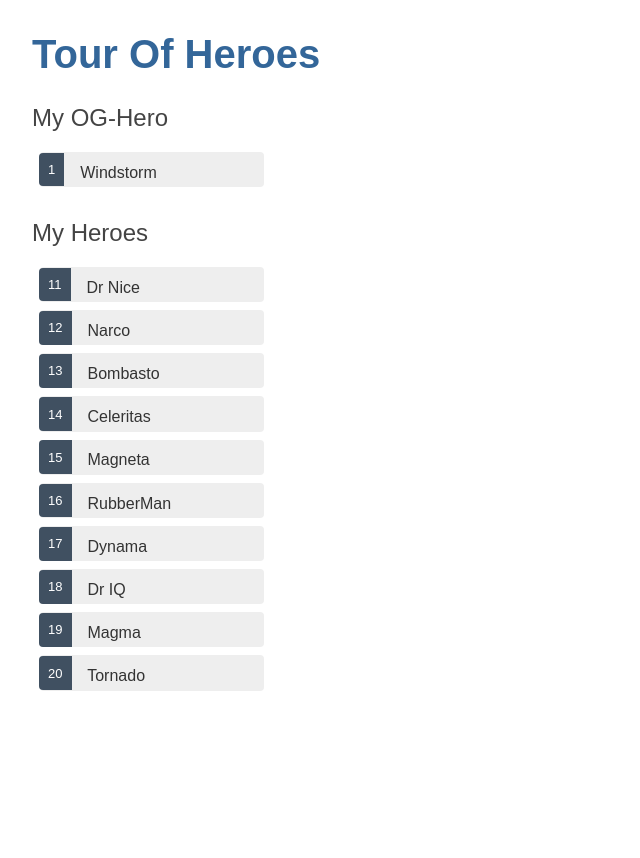
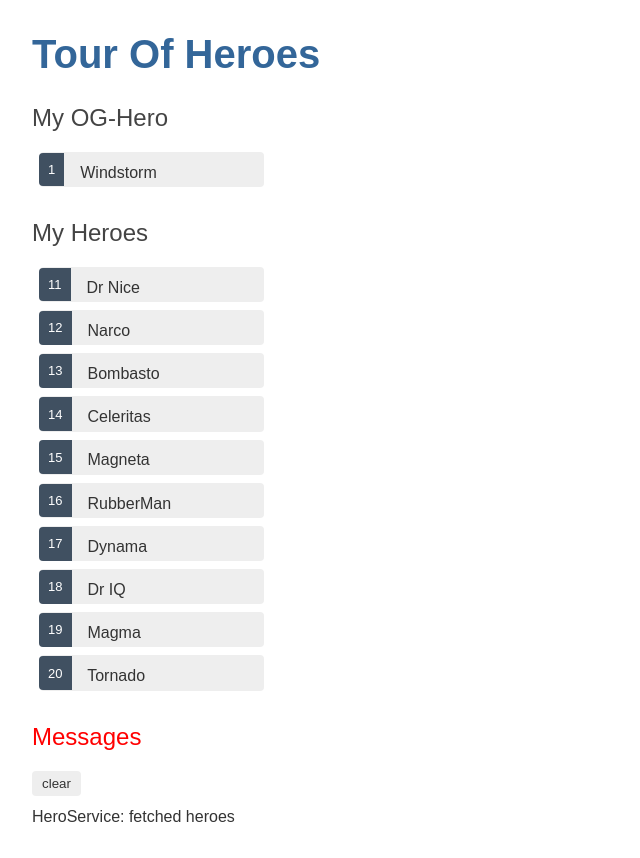
Before and after one commit to PaulV1990/TourOfHeroes, an Angular app: page / in a window 1280 px wide. Shown: the whole page, without its empty margins (0-640 px from the left). Before the commit the page ends 800 px from the top, so only its background shows below. Built offline with nearby package versions, Linux system fonts and the light colour scheme.

Commit message:
4. Added CSS and added messages

```diff
--- a/src/app/app.component.html
+++ b/src/app/app.component.html
@@ -1,2 +1,3 @@
 <h1>{{title}}</h1>
 <app-heroes></app-heroes>
+<app-messages></app-messages>
--- a/src/app/app.module.ts
+++ b/src/app/app.module.ts
@@ -5,12 +5,14 @@
 import { HeroesComponent } from './heroes/heroes.component';
 import {FormsModule} from '@angular/forms';
 import { HeroDetailComponent } from './hero-detail/hero-detail.component';
+import { MessagesComponent } from './messages/messages.component';
 
 @NgModule({
   declarations: [
     AppComponent,
     HeroesComponent,
-    HeroDetailComponent
+    HeroDetailComponent,
+    MessagesComponent
   ],
   imports: [
     BrowserModule,
--- a/src/app/hero.service.ts
+++ b/src/app/hero.service.ts
@@ -2,16 +2,17 @@
 import {Hero} from './hero';
 import {HEROES} from './mock-heroes';
 import { Observable, of } from 'rxjs';
+import { MessageService } from './message.service';
 
 @Injectable({
   providedIn: 'root'
 })
 export class HeroService {
 
-  constructor() {
-  }
+  constructor(private messageService: MessageService) { }
 
   getHeroes(): Observable<Hero[]> {
+    this.messageService.add('HeroService: fetched heroes');
     return of(HEROES);
   }
 }
--- a/src/app/heroes/heroes.component.ts
+++ b/src/app/heroes/heroes.component.ts
@@ -1,6 +1,7 @@
 import {Component, OnInit} from '@angular/core';
 import {Hero} from '../hero';
 import {HeroService} from '../hero.service';
+import {MessageService} from '../message.service';
 
 @Component({
   selector: 'app-heroes',
@@ -16,7 +17,7 @@
 
   selectedHero: Hero;
 
-  constructor(private heroService: HeroService) {
+  constructor(private heroService: HeroService, private messageService: MessageService) {
   }
 
   ngOnInit(): void {
@@ -30,5 +31,6 @@
 
   onSelect(hero: Hero): void {
     this.selectedHero = hero;
+    this.messageService.add(`HeroesComponent: Selected hero id=${hero.id}`);
   }
 }
--- /dev/null
+++ b/src/app/message.service.ts
@@ -0,0 +1,16 @@
+import {Injectable} from '@angular/core';
+
+@Injectable({
+  providedIn: 'root',
+})
+export class MessageService {
+  messages: string[] = [];
+
+  add(message: string): void {
+    this.messages.push(message);
+  }
+
+  clear(): void {
+    this.messages = [];
+  }
+}
--- /dev/null
+++ b/src/app/messages/messages.component.css
@@ -0,0 +1,35 @@
+/* MessagesComponent's private CSS styles */
+h2 {
+  color: red;
+  font-family: Arial, Helvetica, sans-serif;
+  font-weight: lighter;
+}
+body {
+  margin: 2em;
+}
+body, input[text], button {
+  color: crimson;
+  font-family: Cambria, Georgia, serif;
+}
+
+button.clear {
+  font-family: Arial, serif;
+  background-color: #eee;
+  border: none;
+  padding: 5px 10px;
+  border-radius: 4px;
+  cursor: pointer;
+  cursor: hand;
+}
+button:hover {
+  background-color: #cfd8dc;
+}
+button:disabled {
+  background-color: #eee;
+  color: #aaa;
+  cursor: auto;
+}
+button.clear {
+  color: #333;
+  margin-bottom: 12px;
+}
--- /dev/null
+++ b/src/app/messages/messages.component.html
@@ -0,0 +1,8 @@
+<div *ngIf="messageService.messages.length">
+
+  <h2>Messages</h2>
+  <button class="clear"
+          (click)="messageService.clear()">clear</button>
+  <div *ngFor='let message of messageService.messages'> {{message}} </div>
+
+</div>
--- /dev/null
+++ b/src/app/messages/messages.component.ts
@@ -0,0 +1,16 @@
+import { Component, OnInit } from '@angular/core';
+import { MessageService } from '../message.service';
+
+@Component({
+  selector: 'app-messages',
+  templateUrl: './messages.component.html',
+  styleUrls: ['./messages.component.css']
+})
+export class MessagesComponent implements OnInit {
+
+  constructor(public messageService: MessageService) {}
+
+  ngOnInit(): void {
+  }
+
+}
```
Also changed, not shown: 2 other files (tests, documents, lock files or other folders).
